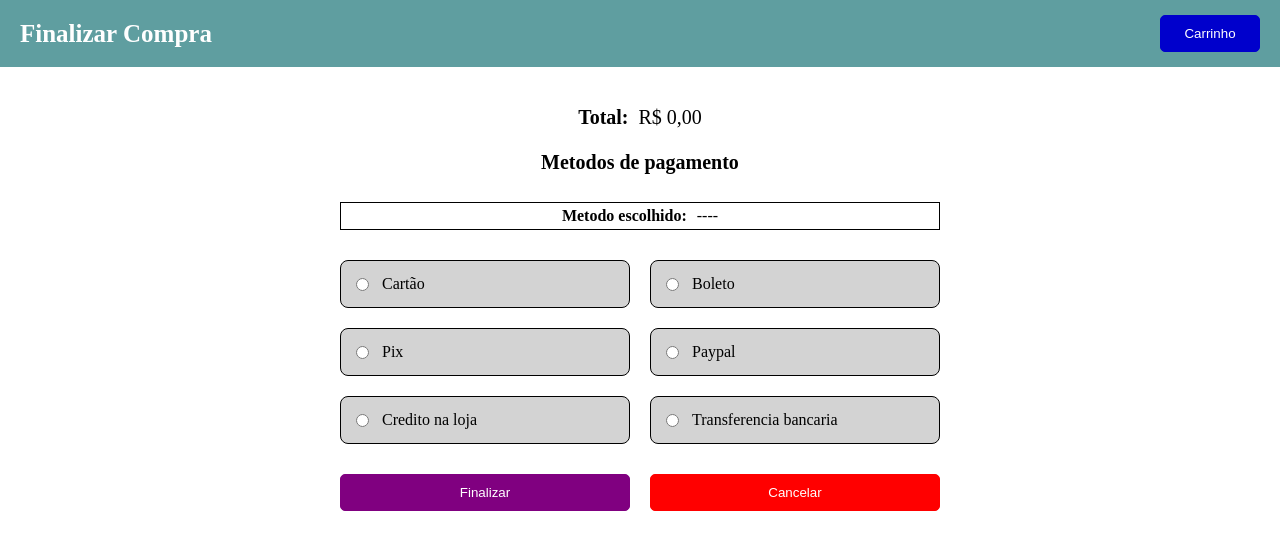
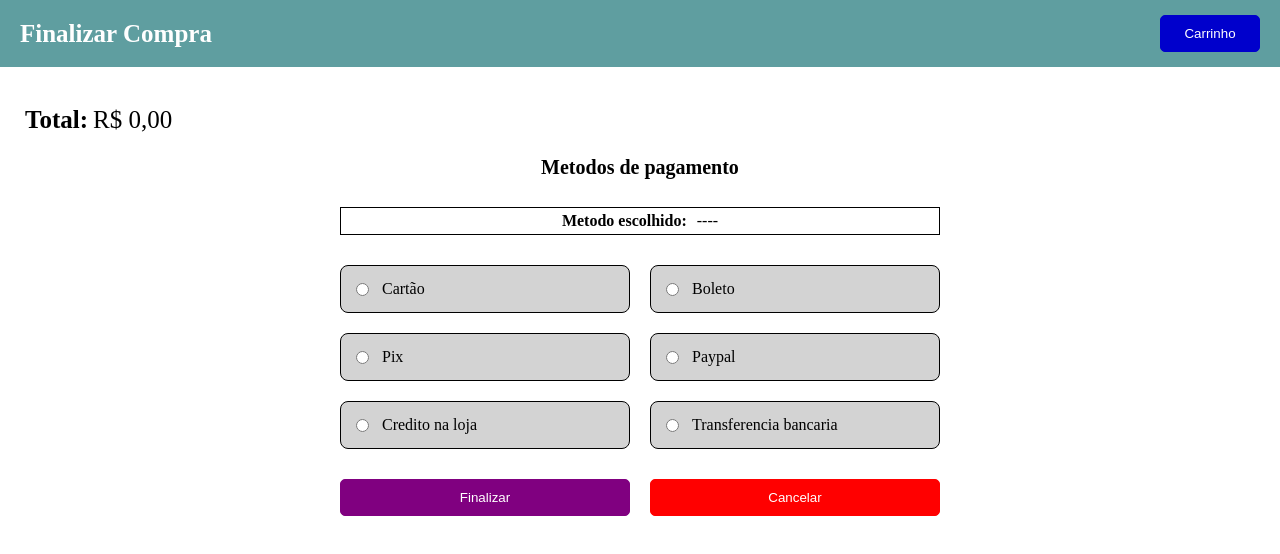
Before and after one commit to otaviohenrique1/app_carrinho_compras, a React (Create React App) app: page /finalizar in a window 1280 px wide. Shown: the top 554 px of the page. Built offline with nearby package versions, Linux system fonts and the light colour scheme.

Commit message:
Commit 37

```diff
--- a/src/pages/CarrinhoCompras.tsx
+++ b/src/pages/CarrinhoCompras.tsx
@@ -27,10 +27,11 @@ export function CarrinhoCompras() {
     <>
       <AppBar titulo="Carrinho" />
       <MainStyled>
-        <PrecoTotal>
-          <span>Total:</span>
-          <span>{formatadorMonetario(valorTotal)}</span>
-        </PrecoTotal>
+        <ListaItem
+          label="Total:"
+          data={formatadorMonetario(valorTotal)}
+          fontSize="20px"
+        />
         <ContainerBotoes>
           <BotaoStyled
             type="button"
@@ -84,7 +85,7 @@ export function CarrinhoCompras() {
                   return (
                     <CarrinhoListaItem key={index}>
                       <ItemImagem>
-                        <ImagemStyled
+                        <Imagem
                           src={item.imagem[0]}
                           alt={item.nome}
                         />
@@ -202,10 +203,6 @@ export function CarrinhoCompras() {
   );
 }
 
-const ImagemStyled = styled(Imagem)`
-  width: 150px;
-`;
-
 const CarrinhoLista = styled.div`
   display: flex;
   flex-direction: column;
@@ -235,15 +232,6 @@ const MainStyled = styled(Main)`
   gap: 15px;
 `;
 
-const PrecoTotal = styled.p`
-  font-size: 20px;
-
-  span:first-child {
-    font-weight: bold;
-    margin-right: 5px;
-  }
-`;
-
 const ContainerBotoes = styled.div`
   display: flex;
   flex-direction: row;
--- a/src/pages/FinalizarCompra.tsx
+++ b/src/pages/FinalizarCompra.tsx
@@ -10,6 +10,7 @@ import { ModalAviso, ModalFinalizarCompra, ModalMensagem } from "../components/M
 import { useNavigate } from "react-router-dom";
 import { useContext } from "react";
 import { CompraContext } from "../context/compra";
+import { ListaItem } from "../components/ListaItem";
 
 interface FormTypes {
   metodo_pagamento: string;
@@ -39,8 +40,7 @@ export function FinalizarCompra() {
       ModalFinalizarCompra({
         metodoPagamento: values.metodo_pagamento,
         valorTotalCompra: formatadorMonetario(valorTotal)
-      })
-      .then(({ isConfirmed }) => {
+      }).then(({ isConfirmed }) => {
         if (isConfirmed) {
           limparLista();
           navigation("/");
@@ -55,10 +55,11 @@ export function FinalizarCompra() {
       <AppBar titulo="Finalizar Compra" />
       <Main>
         <ValorTotalContainer>
-          <SubTituloStyled>
-            <span>Total:</span>
-            <span>{formatadorMonetario(valorTotal)}</span>
-          </SubTituloStyled>
+          <ListaItem
+            label="Total:"
+            data={formatadorMonetario(valorTotal)}
+            fontSize="25px"
+          />
         </ValorTotalContainer>
         <FormContainer>
           <Formik
@@ -192,16 +193,6 @@ const SubTitulo = styled.h2`
   text-align: center;
 `;
 
-const SubTituloStyled = styled(SubTitulo)`
-  span:first-child {
-    margin-right: 10px;
-  }
-
-  span:last-child {
-    font-weight: normal;
-  }
-`;
-
 const ValorTotalContainer = styled.div`
   margin-bottom: 25px;
   margin-top: 25px;
```
